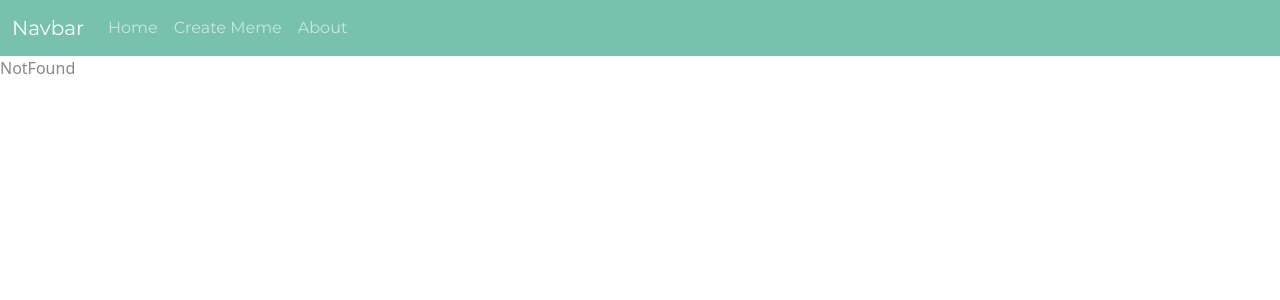
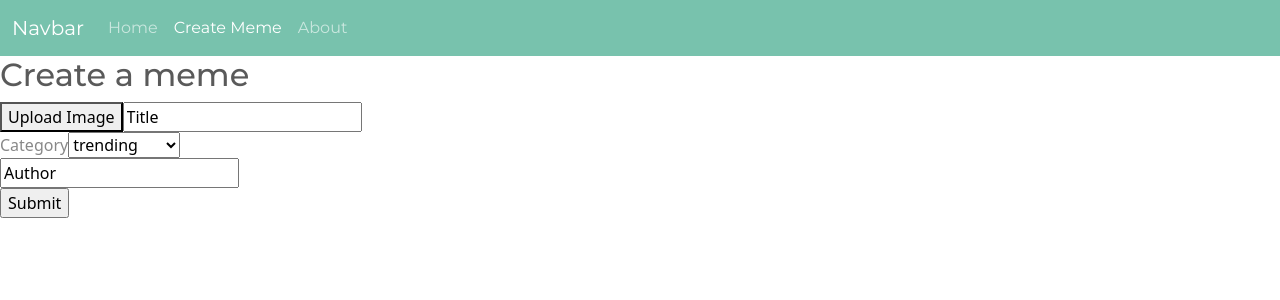
Before and after one commit to krupabahulya/meme-blog, a React (Create React App) app: page /createMeme in a window 1280 px wide. Shown: the top 300 px of the page. Built offline with nearby package versions, Linux system fonts and the light colour scheme.

Commit message:
included krupas and andreas changes

```diff
--- a/src/App.js
+++ b/src/App.js
@@ -1,6 +1,7 @@
 import { Route, Routes, NavLink } from 'react-router-dom';
 import Layout from './components/Layout'
 import Home from './components/Home'
+import Meme from './components/MemeForm'
 
 
 const App = () => {
@@ -9,7 +10,7 @@ const App = () => {
       <Routes>
         <Route path='/' element={<Layout />}>
           <Route index element={<Home />}/>
-          <Route path='/about' element={<div>About</div>}/>
+          <Route path='/createMeme' element={<Meme />}/>
           <Route path='/contact' element={<div>Contact</div>}/>
           <Route path='*' element={<div>NotFound</div>}/>
         </Route>
--- a/src/components/Layout.js
+++ b/src/components/Layout.js
@@ -19,7 +19,7 @@ import { Outlet, NavLink } from 'react-router-dom'
             <NavLink className="nav-link" to='/'>Home</NavLink>
         </li>
                <li className="nav-item">
-                    <NavLink className="nav-link" to='/new-meme'>Create Meme</NavLink>
+                    <NavLink className="nav-link" to='/createMeme'>Create Meme</NavLink>
                 </li>
                 <li className="nav-item">
                     <NavLink className="nav-link" to='/about'>About</NavLink>
--- /dev/null
+++ b/src/components/MemeForm.js
@@ -0,0 +1,40 @@
+import React from "react";
+
+import { useState } from "react";
+
+const Meme = () => {
+  const [selectedImage, setSelectedImage] = useState(null);
+  return (
+    <div>
+      <h2>Create a meme</h2>
+      <form>
+        <input
+          accept="image/*"
+          type="file"
+          id="select-image"
+          style={{ display: "none" }}
+          onChange={(e) => setSelectedImage(e.target.files[0])}
+        />
+        <label>
+          <button variant="contained" color="primary" component="span">
+            Upload Image
+          </button>
+        </label>
+        <input type="text" value="Title" /> <br />
+        <label>Category</label>
+        <select id="memes" name="memes">
+          <option value="trending">trending</option>
+          <option value="classics">classics</option>
+          <option value="animals">animals</option>
+          <option value="crypto">crypto</option>
+          <option value="cooking">cooking</option>
+          <option value="relationship">relationship</option>
+        </select>{" "}
+        <br />
+        <input type="text" value="Author" /> <br />
+        <input type="Submit" value="Submit" />
+      </form>
+    </div>
+  );
+};
+export default Meme;
```
